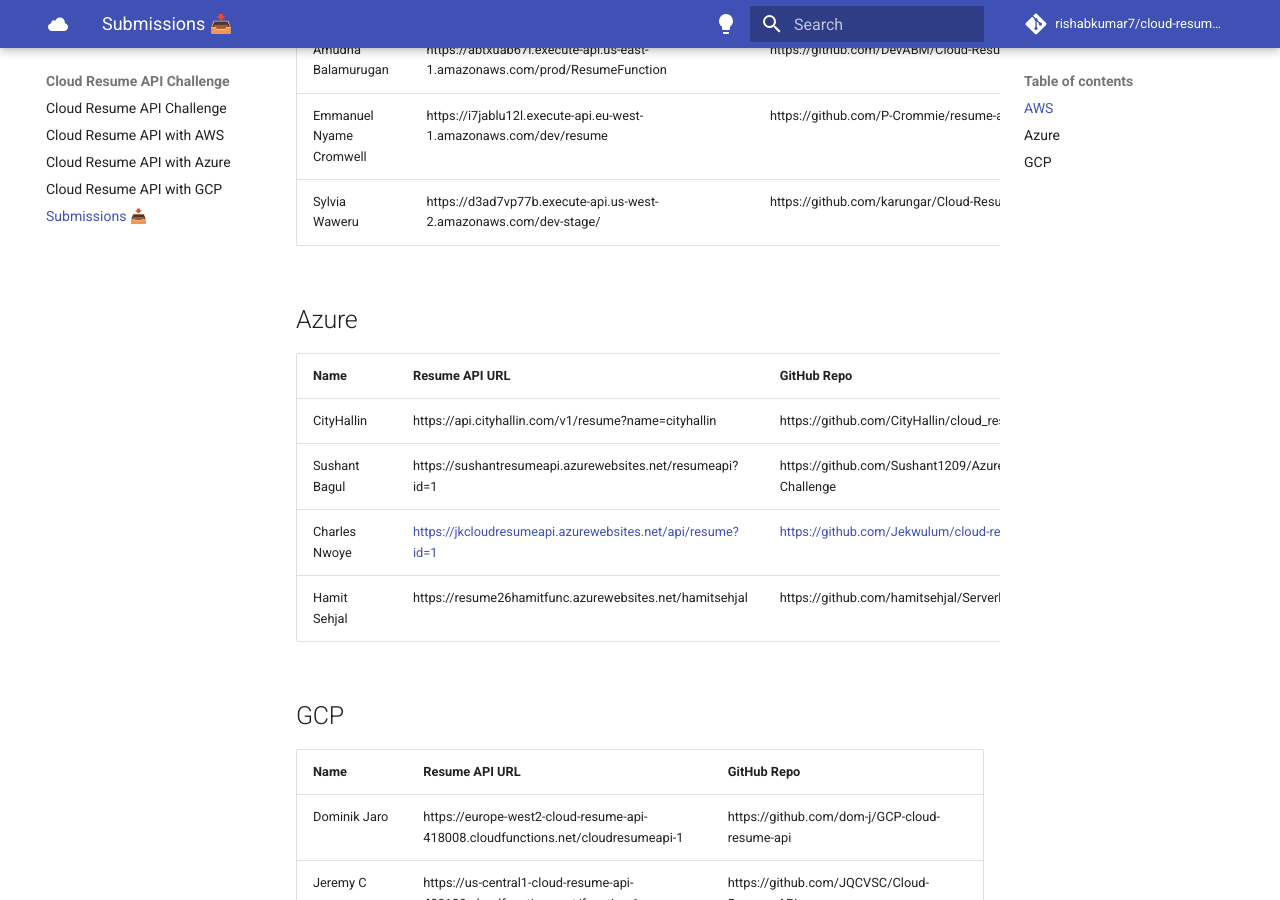
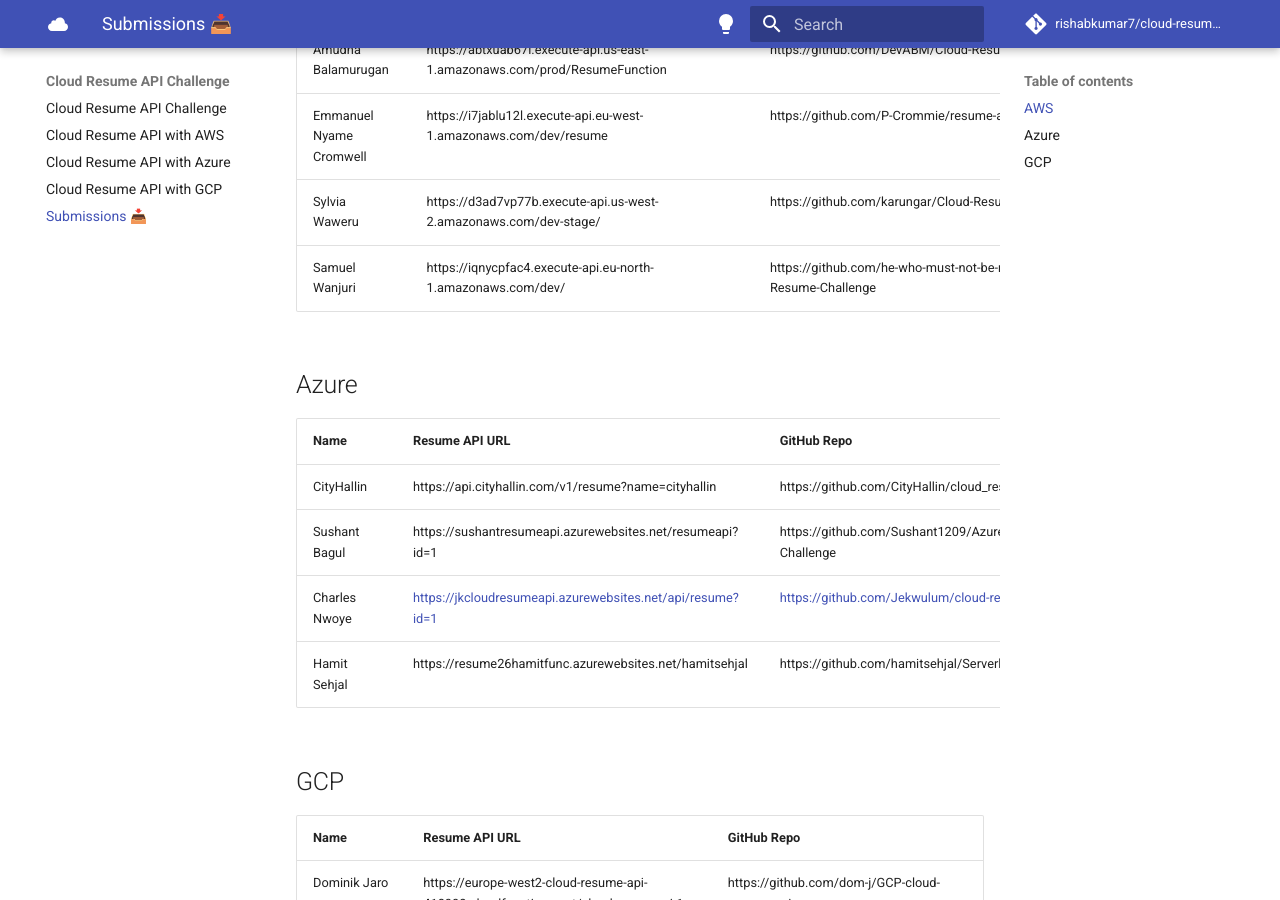
Before and after one commit to rishabkumar7/cloud-resume-api, an MkDocs documentation site: the page built from docs/submissions.md, in a window 1280 px wide and 900 px high, scrolled down 1345 px. Built offline with MkDocs 1.6.1 and Material for MkDocs 9.7.7, drawn with Linux system fonts in a browser that asks for light colours; comment, search, counter and statistics services are not loaded.

Commit message:
Update submissions.md

```diff
--- a/docs/submissions.md
+++ b/docs/submissions.md
@@ -24,7 +24,7 @@
 | Amudha Balamurugan | https://abtxuab67i.execute-api.us-east-1.amazonaws.com/prod/ResumeFunction | https://github.com/DevABM/Cloud-Resume-API-Challenge  |
 | Emmanuel Nyame Cromwell | https://i7jablu12l.execute-api.eu-west-1.amazonaws.com/dev/resume | https://github.com/P-Crommie/resume-api |
 | Sylvia Waweru | https://d3ad7vp77b.execute-api.us-west-2.amazonaws.com/dev-stage/ | https://github.com/karungar/Cloud-Resume-API- |
-
+| Samuel Wanjuri | https://iqnycpfac4.execute-api.eu-north-1.amazonaws.com/dev/ | https://github.com/he-who-must-not-be-nam3d/Cloud-API-Resume-Challenge |
 
 ## Azure
 
```
